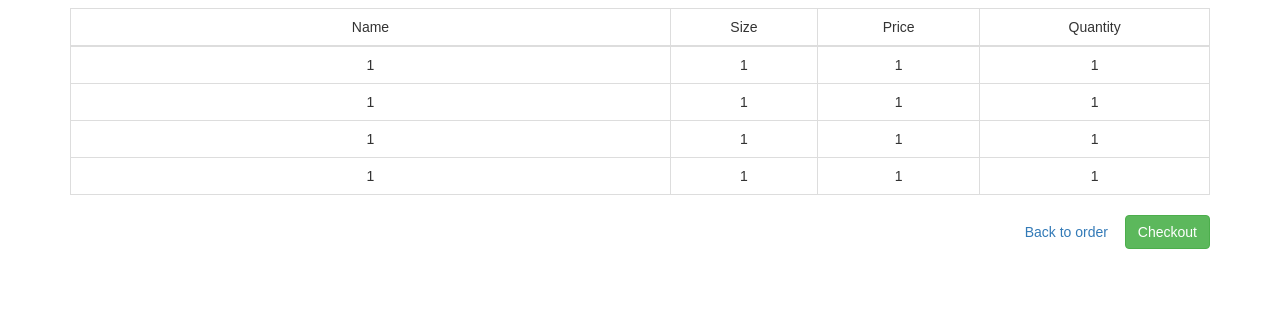
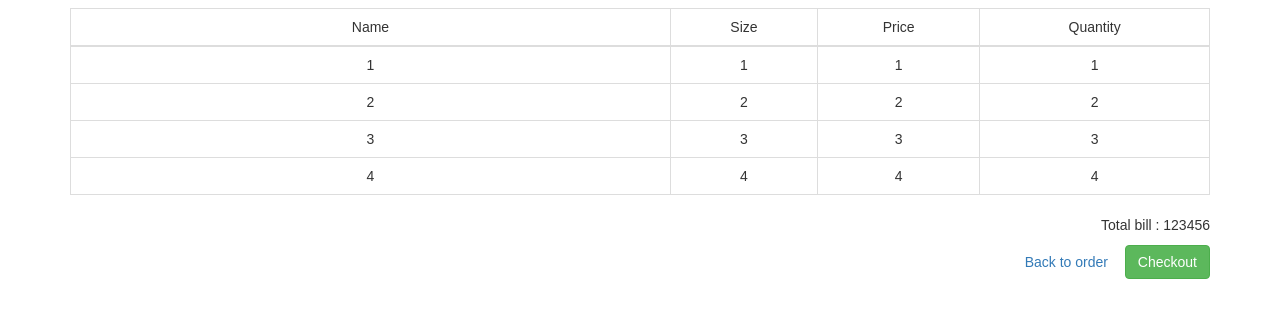
Before and after one commit to nguyengiahy/Shared-food-ordering, a plain HTML site: page cart.html in a window 1280 px wide. Shown: the part 135-452 px from the top of the page. Drawn offline with nearby package versions, Linux system fonts and the light colour scheme.

Commit message:
hy's update

```diff
--- a/cart.html
+++ b/cart.html
@@ -32,32 +32,38 @@
 							<td><span id="">1</span></td>			<!-- Product quantity -->
 						</tr>
 						<tr>
-							<td><span id="">1</span></td>			<!-- Product name -->
-							<td><span id="">1</span></td>			<!-- Product size -->
-							<td><span id="">1</span></td>			<!-- Product price -->
-							<td><span id="">1</span></td>			<!-- Product quantity -->
+							<td><span id="">2</span></td>			<!-- Product name -->
+							<td><span id="">2</span></td>			<!-- Product size -->
+							<td><span id="">2</span></td>			<!-- Product price -->
+							<td><span id="">2</span></td>			<!-- Product quantity -->
 						</tr>
 						<tr>
-							<td><span id="">1</span></td>			<!-- Product name -->
-							<td><span id="">1</span></td>			<!-- Product size -->
-							<td><span id="">1</span></td>			<!-- Product price -->
-							<td><span id="">1</span></td>			<!-- Product quantity -->
+							<td><span id="">3</span></td>			<!-- Product name -->
+							<td><span id="">3</span></td>			<!-- Product size -->
+							<td><span id="">3</span></td>			<!-- Product price -->
+							<td><span id="">3</span></td>			<!-- Product quantity -->
 						</tr>
 						<tr>
-							<td><span id="">1</span></td>			<!-- Product name -->
-							<td><span id="">1</span></td>			<!-- Product size -->
-							<td><span id="">1</span></td>			<!-- Product price -->
-							<td><span id="">1</span></td>			<!-- Product quantity -->
+							<td><span id="">4</span></td>			<!-- Product name -->
+							<td><span id="">4</span></td>			<!-- Product size -->
+							<td><span id="">4</span></td>			<!-- Product price -->
+							<td><span id="">4</span></td>			<!-- Product quantity -->
 						</tr>
 					</tbody>
 				</table>
 			</div>
 			<div class="col-md-12">
 				<div class="pull-right">
-					<a href="#" class="btn">Back to order</a>
-					<a href="#" class="btn btn-success">Checkout</a>
+					<p>Total bill : <span id="">123456</span></p>		<!-- Total cost -->
 				</div>
 			</div>
+			<div class="col-md-12">										<!-- Confirm button -->
+				<div class="pull-right">
+					<a href="#" class="btn">Back to order</a>
+					<a href="payment.html" class="btn btn-success">Checkout</a>
+				</div>
+			</div>
+
 		</div>
 	</div>
 </body>
--- /dev/null
+++ b/styles/successful.css
@@ -0,0 +1,11 @@
+body{
+	margin: 0;
+	padding: 0;
+	font-family: sans-serif;
+	text-align: center;
+}
+
+p{
+	width: 45%;
+	margin: 1px auto;
+}
```
Also changed, not shown: successful.html (added, +16 -0 lines).
